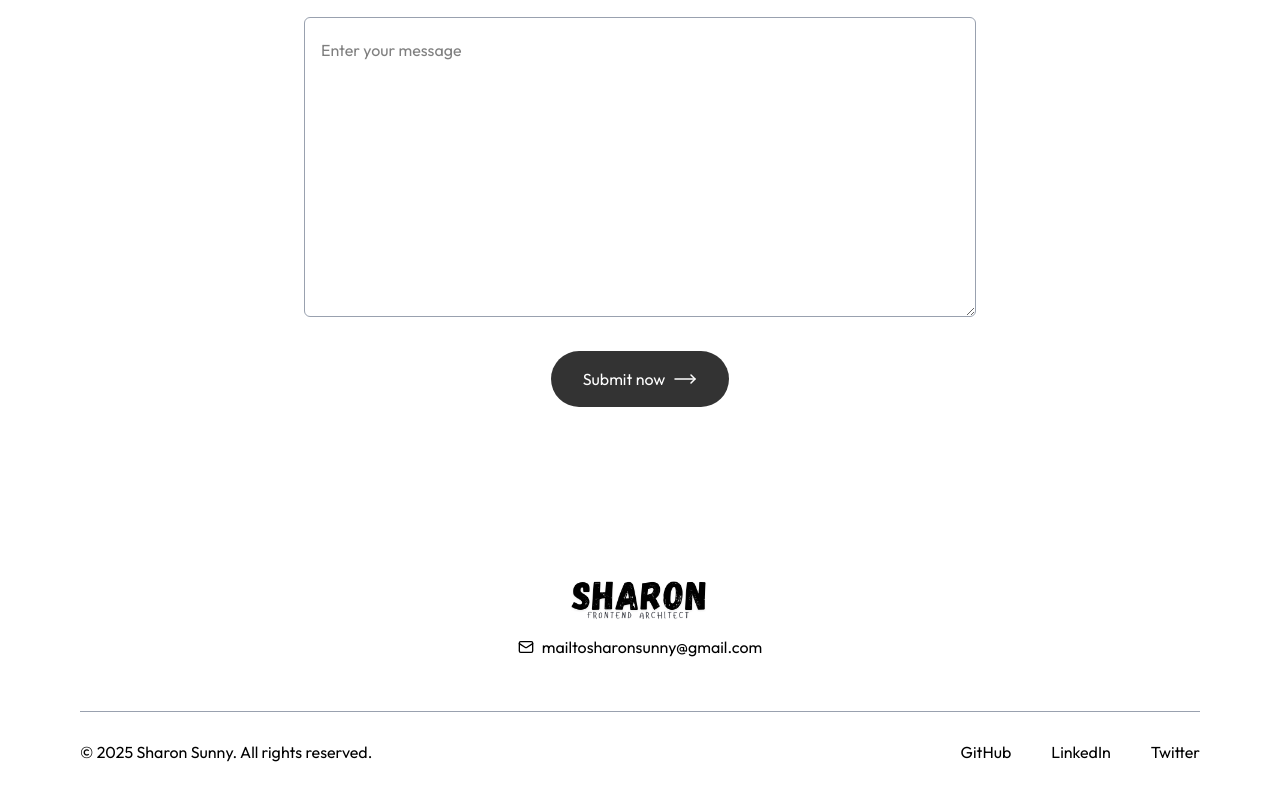
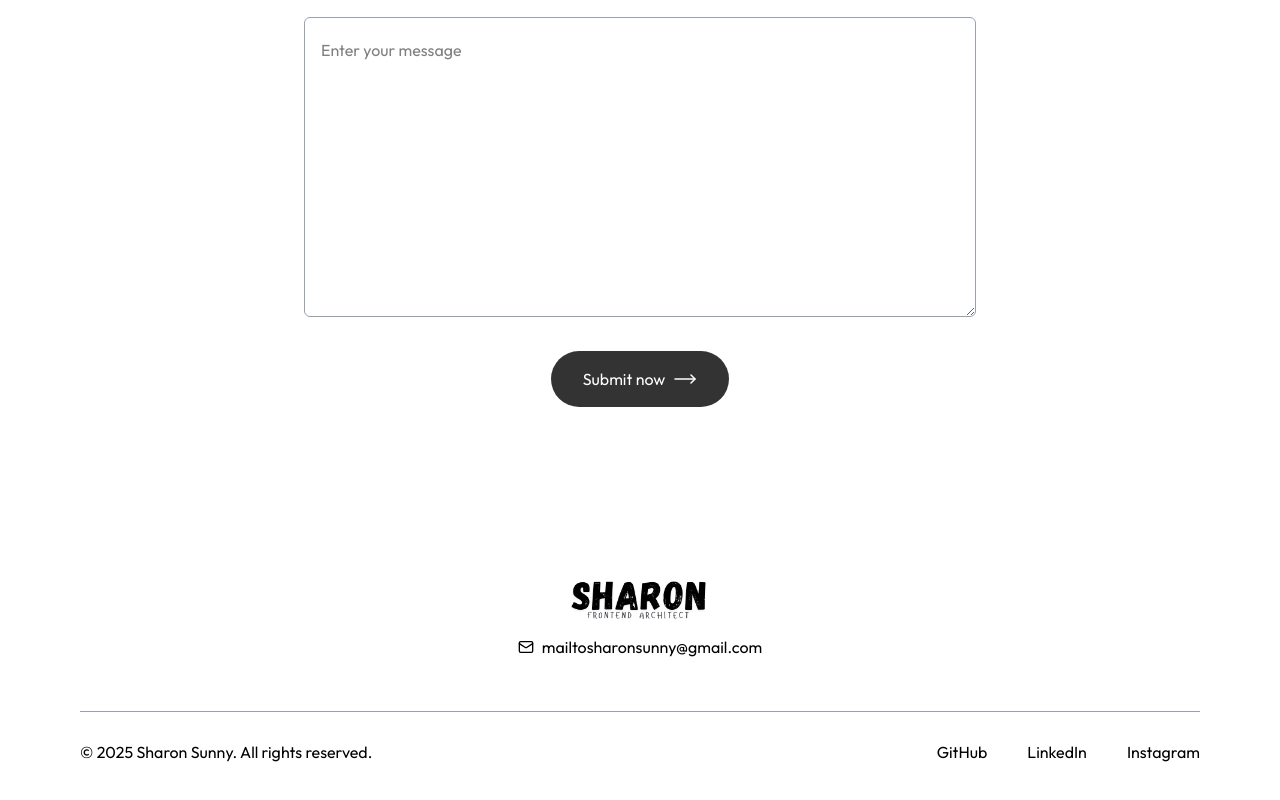
Before and after one commit to Sharonsunny619/portfolio, a Next.js app: page / in a window 1280 px wide. Shown: the part 3720-4520 px from the top of the page. Built offline with nearby package versions, Linux system fonts and the light colour scheme; a web font is replaced by a local one.

Commit message:
fix:updated footer

```diff
--- a/src/components/footer.tsx
+++ b/src/components/footer.tsx
@@ -37,7 +37,7 @@ export default function Footer() {
             <a
               target="_blank"
               rel="noopener noreferrer"
-              href="https://github.com/greatstackdev"
+              href="https://github.com/Sharonsunny619"
               className="hover:text-blue-600 transition-colors"
             >
               GitHub
@@ -47,7 +47,7 @@ export default function Footer() {
             <a
               target="_blank"
               rel="noopener noreferrer"
-              href="https://linkedin.com/in/greatstackdev"
+              href="https://www.linkedin.com/in/sharon-sunny-542062383/"
               className="hover:text-blue-600 transition-colors"
             >
               LinkedIn
@@ -57,10 +57,10 @@ export default function Footer() {
             <a
               target="_blank"
               rel="noopener noreferrer"
-              href="https://twitter.com/greatstackdev"
+              href="https://www.instagram.com/sharon_c_sunny/"
               className="hover:text-blue-600 transition-colors"
             >
-              Twitter
+              Instagram
             </a>
           </li>
         </ul>
```
